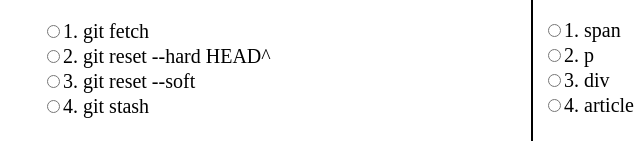
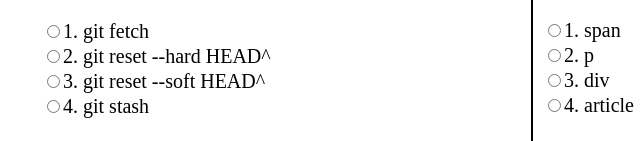
Before and after one commit to joseph-wee/Frontend_quiz_website, a plain HTML site: page index.html in a window 1280 px wide. Shown: the part 659-800 px from the top of the page, 108-748 px from the left. Drawn offline with nearby package versions, Linux system fonts and the light colour scheme.

Commit message:
docs: 오타수정

```diff
--- a/index.html
+++ b/index.html
@@ -46,7 +46,7 @@
         2. commit한 이전 코드를 취소하는 git 명령어로 옳은 것은?<br><br>
         <label><input type="radio" name="2nd" value="false">1. git fetch</label><br>
         <label><input type="radio" name="2nd" value="true">2. git reset --hard HEAD^</label><br>
-        <label><input type="radio" name="2nd" value="false">3. git reset --soft</label><br>
+        <label><input type="radio" name="2nd" value="false">3. git reset --soft HEAD^</label><br>
         <label><input type="radio" name="2nd" value="true">4. git stash</label> <br><br><br><br><br><br><br><br>
         3. 요소 margin에 대한 설명으로 옳은 것은?<br><br>
         <label><input type="radio" name="3rd" value="true">1. margin-height: 50%; 이면 박스의 세로너비가 아닌 가로너비의 50%만큼 적용된다.</label><br>
```
